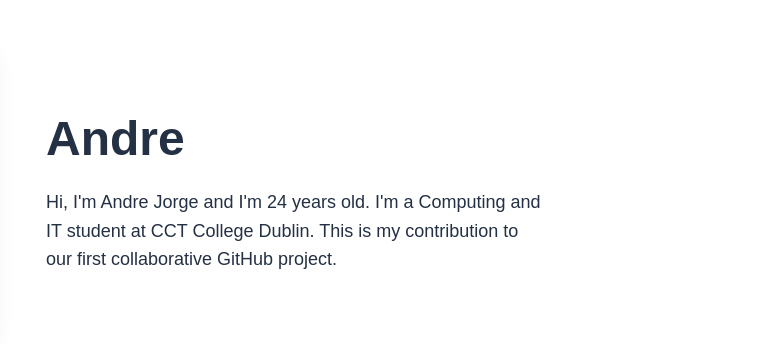
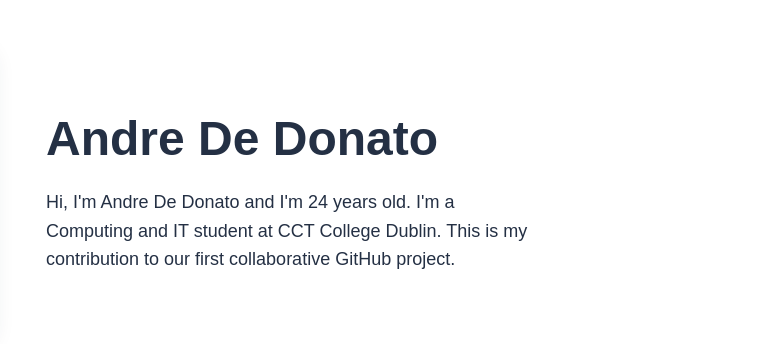
Before and after one commit to lksrafael99/Branch-Five, a plain HTML site: page andre.html in a window 1280 px wide. Shown: the part 288-632 px from the top of the page, 519-1280 px from the left. Drawn offline with Linux system fonts and the light colour scheme.

Commit message:
change name

```diff
--- a/andre.html
+++ b/andre.html
@@ -67,10 +67,10 @@ ANDRE — SUA PARTE TERMINA AQUI
             <!-- ANDRE: TROQUE A IMAGEM AQUI -->
             <img src="images/DJI_20260831153028_0284_D.JPG" alt="Andre" class="profile-photo" width="300" height="300">
             <div class="profile-content">
-                <h1>Andre</h1>
+                <h1>Andre De Donato </h1>
                 <!-- ANDRE: EDITE SEU TEXTO AQUI -->
                 <p class="profile-text">
-                    Hi, I'm Andre Jorge and I'm 24 years old. I'm a Computing and IT student at CCT College Dublin.
+                    Hi, I'm Andre De Donato and I'm 24 years old. I'm a Computing and IT student at CCT College Dublin.
                     This is my contribution to our first collaborative GitHub project.
                 </p>
             </div>
```
